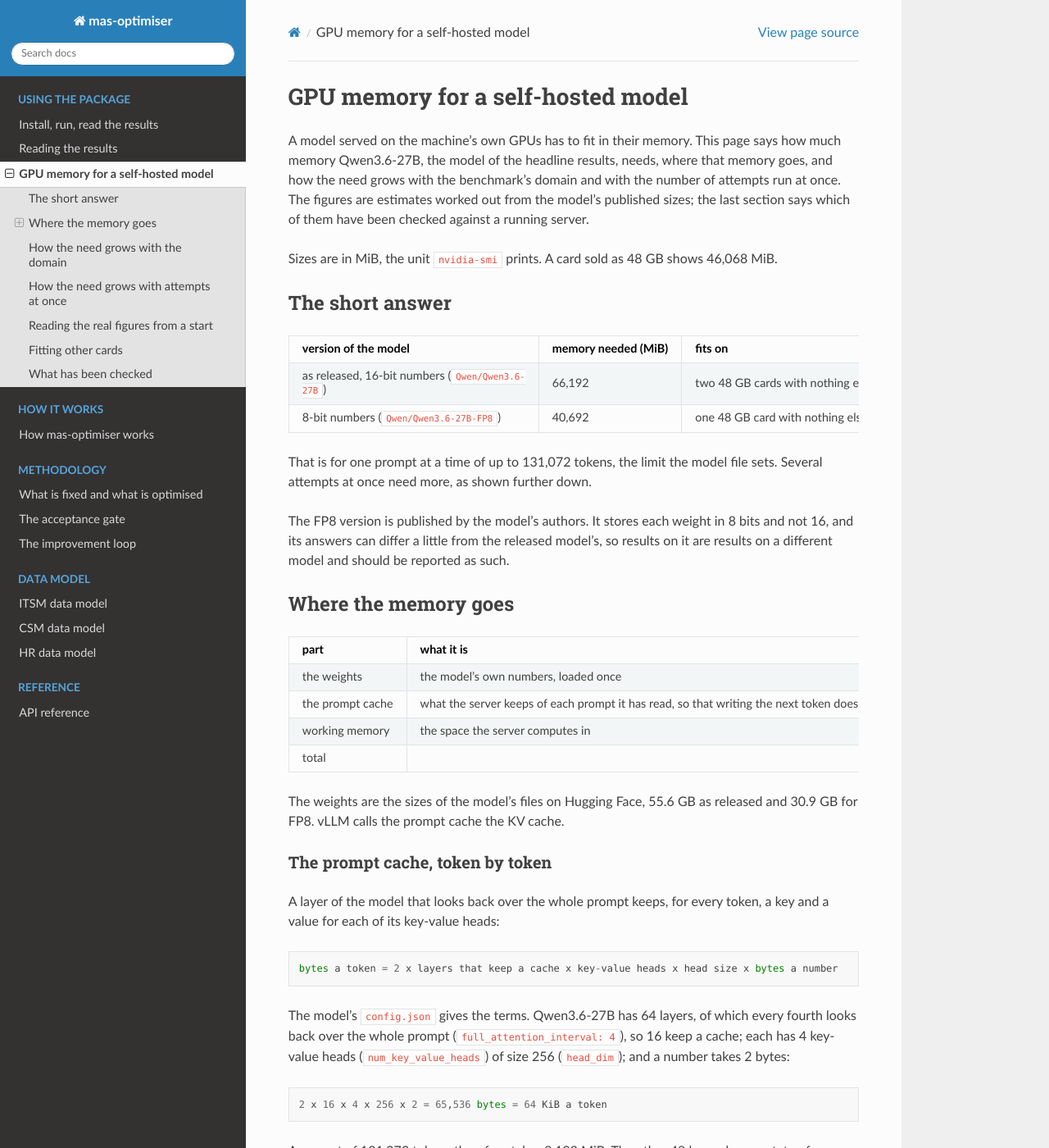
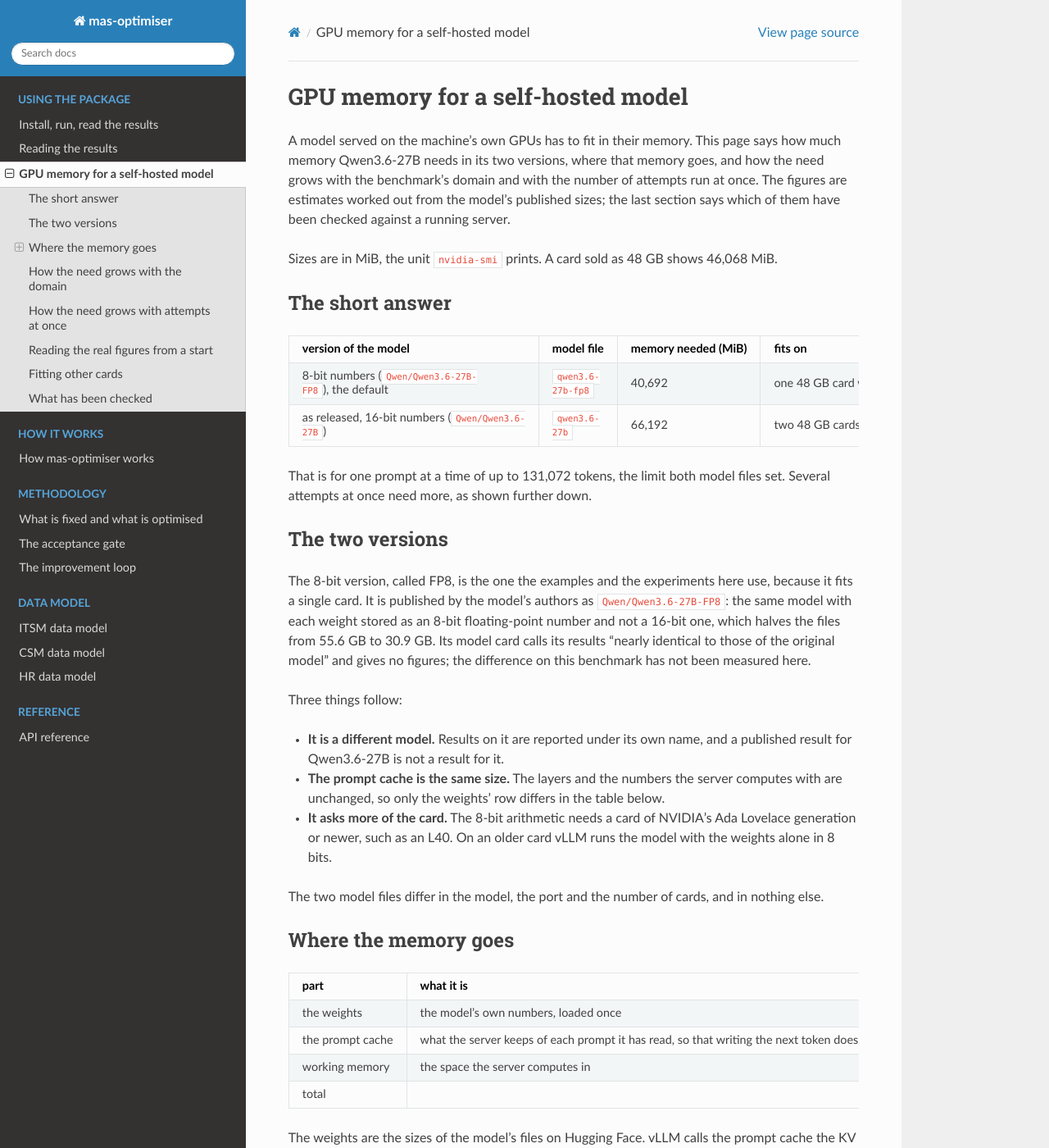
Before and after one commit to muck-or-mack/mas-optimiser, a Sphinx documentation site: the page built from docs/gpu-memory.md, in a window 1280 px wide and 1400 px high. Shown: the whole window at 82% size. Built offline with Sphinx 7.4.7 and the Read the Docs theme 3.1.0, drawn with Linux system fonts in a browser that asks for light colours; some of the changed text lies outside the part shown.

Commit message:
model file for the 8-bit qwen on one card, and the docs use it as the example

````diff
--- a/docs/gpu-memory.md
+++ b/docs/gpu-memory.md
@@ -1,41 +1,60 @@
 # GPU memory for a self-hosted model
 
 A model served on the machine's own GPUs has to fit in their memory. This
-page says how much memory Qwen3.6-27B, the model of the headline results,
-needs, where that memory goes, and how the need grows with the benchmark's
-domain and with the number of attempts run at once. The figures are
-estimates worked out from the model's published sizes; the last section
-says which of them have been checked against a running server.
+page says how much memory Qwen3.6-27B needs in its two versions, where that
+memory goes, and how the need grows with the benchmark's domain and with
+the number of attempts run at once. The figures are estimates worked out
+from the model's published sizes; the last section says which of them have
+been checked against a running server.
 
 Sizes are in MiB, the unit `nvidia-smi` prints. A card sold as 48 GB shows
 46,068 MiB.
 
 ## The short answer
 
-| version of the model                             |   memory needed (MiB) | fits on                                                       |
-|--------------------------------------------------|-----------------------|---------------------------------------------------------------|
-| as released, 16-bit numbers (`Qwen/Qwen3.6-27B`) |                66,192 | two 48 GB cards with nothing else on them, 33,096 MiB on each |
-| 8-bit numbers (`Qwen/Qwen3.6-27B-FP8`)           |                40,692 | one 48 GB card with nothing else on it, with little to spare  |
+| version of the model                                | model file        |   memory needed (MiB) | fits on                                                       |
+|-----------------------------------------------------|-------------------|-----------------------|---------------------------------------------------------------|
+| 8-bit numbers (`Qwen/Qwen3.6-27B-FP8`), the default | `qwen3.6-27b-fp8` |                40,692 | one 48 GB card with nothing else on it, with little to spare  |
+| as released, 16-bit numbers (`Qwen/Qwen3.6-27B`)    | `qwen3.6-27b`     |                66,192 | two 48 GB cards with nothing else on them, 33,096 MiB on each |
 
-That is for one prompt at a time of up to 131,072 tokens, the limit the
-model file sets. Several attempts at once need more, as shown further down.
+That is for one prompt at a time of up to 131,072 tokens, the limit both
+model files set. Several attempts at once need more, as shown further down.
 
-The FP8 version is published by the model's authors. It stores each weight
-in 8 bits and not 16, and its answers can differ a little from the released
-model's, so results on it are results on a different model and should
-be reported as such.
+## The two versions
+
+The 8-bit version, called FP8, is the one the examples and the experiments
+here use, because it fits a single card. It is published by the model's
+authors as `Qwen/Qwen3.6-27B-FP8`: the same model with each weight stored
+as an 8-bit floating-point number and not a 16-bit one, which halves the
+files from 55.6 GB to 30.9 GB. Its model card calls its results "nearly
+identical to those of the original model" and gives no figures; the
+difference on this benchmark has not been measured here.
+
+Three things follow:
+
+- **It is a different model.** Results on it are reported under its own
+  name, and a published result for Qwen3.6-27B is not a result for it.
+- **The prompt cache is the same size.** The layers and the numbers the
+  server computes with are unchanged, so only the weights' row differs in
+  the table below.
+- **It asks more of the card.** The 8-bit arithmetic needs a card of
+  NVIDIA's Ada Lovelace generation or newer, such as an L40. On an older
+  card vLLM runs the model with the weights alone in 8 bits.
+
+The two model files differ in the model, the port and the number of cards,
+and in nothing else.
 
 ## Where the memory goes
 
-| part             | what it is                                                                                                              |        as released (MiB) |                FP8 (MiB) |
+| part             | what it is                                                                                                              |              8-bit (MiB) |        as released (MiB) |
 |------------------|-------------------------------------------------------------------------------------------------------------------------|--------------------------|--------------------------|
-| the weights      | the model's own numbers, loaded once                                                                                    |                   53,000 |                   29,500 |
+| the weights      | the model's own numbers, loaded once                                                                                    |                   29,500 |                   53,000 |
 | the prompt cache | what the server keeps of each prompt it has read, so that writing the next token does not mean reading the prompt again | 8,192 for 131,072 tokens | 8,192 for 131,072 tokens |
-| working memory   | the space the server computes in                                                                                        |     5,000 (an allowance) |     3,000 (an allowance) |
-| total            |                                                                                                                         |                   66,192 |                   40,692 |
+| working memory   | the space the server computes in                                                                                        |     3,000 (an allowance) |     5,000 (an allowance) |
+| total            |                                                                                                                         |                   40,692 |                   66,192 |
 
-The weights are the sizes of the model's files on Hugging Face, 55.6 GB as
-released and 30.9 GB for FP8. vLLM calls the prompt cache the KV cache.
+The weights are the sizes of the model's files on Hugging Face. vLLM calls
+the prompt cache the KV cache.
 
 ### The prompt cache, token by token
 
@@ -105,26 +124,34 @@ memory       = weights + working memory + prompt cache
 
 With every tool given and the 95th-percentile prompt of each domain:
 
-| domain   |   attempts at once |   prompt cache (MiB) |   total, as released (MiB) |   total, FP8 (MiB) |
-|----------|--------------------|----------------------|----------------------------|--------------------|
-| CSM      |                  1 |                8,192 |                     66,192 |             40,692 |
-| CSM      |                  2 |                8,192 |                     66,192 |             40,692 |
-| CSM      |                  4 |               14,434 |                     72,434 |             46,934 |
-| CSM      |                  8 |               28,869 |                     86,869 |             61,369 |
-| HR       |                  1 |                8,192 |                     66,192 |             40,692 |
-| HR       |                  2 |                8,192 |                     66,192 |             40,692 |
-| HR       |                  4 |               12,704 |                     70,704 |             45,204 |
-| HR       |                  8 |               25,408 |                     83,408 |             57,908 |
-| ITSM     |                  1 |                8,192 |                     66,192 |             40,692 |
-| ITSM     |                  2 |                8,192 |                     66,192 |             40,692 |
-| ITSM     |                  4 |               16,293 |                     74,293 |             48,793 |
-| ITSM     |                  8 |               32,586 |                     90,586 |             65,086 |
+| domain   |   attempts at once |   prompt cache (MiB) |   total, 8-bit (MiB) |   total, as released (MiB) |
+|----------|--------------------|----------------------|----------------------|----------------------------|
+| CSM      |                  1 |                8,192 |               40,692 |                     66,192 |
+| CSM      |                  2 |                8,192 |               40,692 |                     66,192 |
+| CSM      |                  4 |               14,434 |               46,934 |                     72,434 |
+| CSM      |                  8 |               28,869 |               61,369 |                     86,869 |
+| HR       |                  1 |                8,192 |               40,692 |                     66,192 |
+| HR       |                  2 |                8,192 |               40,692 |                     66,192 |
+| HR       |                  4 |               12,704 |               45,204 |                     70,704 |
+| HR       |                  8 |               25,408 |               57,908 |                     83,408 |
+| ITSM     |                  1 |                8,192 |               40,692 |                     66,192 |
+| ITSM     |                  2 |                8,192 |               40,692 |                     66,192 |
+| ITSM     |                  4 |               16,293 |               48,793 |                     74,293 |
+| ITSM     |                  8 |               32,586 |               65,086 |                     90,586 |
 
-Two 48 GB cards hold 92,136 MiB, and vLLM 0.34.0 takes all the memory
-it finds free on each card it is given. By these figures the released model
-has room on two such cards for four attempts at once in every domain. Eight
-are at the edge: they need 83,408 to 90,586 MiB, before the
-parts this estimate leaves out.
+One 48 GB card holds 46,068 MiB, and vLLM 0.34.0 takes all the memory it
+finds free on each card it is given. By these figures the 8-bit version has
+room on one card for two attempts at once in every domain, and for four in
+HR only. The released model has room on two cards (92,136 MiB) for
+four attempts at once in every domain; eight are at the edge, at
+83,408 to 90,586 MiB before the parts this estimate leaves out.
+
+More attempts in flight than the cache holds is not an error: the server
+makes the extra requests wait their turn, which costs time and fails
+nothing. On a small model, four prompts of 9,021 tokens sent at once to a
+cache of 14,848 tokens were all answered, in 2 to 7 seconds against 1.7 for
+one alone, and the server's log showed requests waiting. So a `concurrency`
+above what fits is safe and gains no speed.
 
 The table counts every attempt's whole prompt. vLLM can keep once the start
 that several prompts share, here the tool descriptions (its prefix
@@ -133,40 +160,46 @@ caching); what that saves has not been measured.
 ## Reading the real figures from a start
 
 The server writes what it found to its log, whose path `mas-optimiser
-server` prints. Three lines carry the figures above, shown here as vLLM
-0.34.0 writes them (for a small model on a 6 GB card):
+server` prints. Four lines carry the figures above, shown here as vLLM
+0.34.0 writes them (for a small model on a 6 GB card, with a limit of
+12,288 tokens and then of 16,384):
 
 ```
 Model loading took 1.12 GiB memory and 4.888129 seconds
-Available KV cache memory: 2.32 GiB
+GPU KV cache size: 14,848 tokens
+Maximum concurrency for 12,288 tokens per request: 1.21x
 ValueError: To serve at least one request with the model's max seq len (16384), (1.75 GiB KV cache is needed, which is larger than the available KV cache memory (1.58 GiB). Based on the available memory, the estimated maximum model length is 14784.
 ```
 
-The first is the weights, the second the prompt cache the server was left
-with. The third appears only when the limit on prompt length does not fit,
-and names the longest that would; `mas-optimiser server` prints it when it
-reports that the server stopped by itself.
+The first is the weights. The second is the prompt cache the server ended
+up with, in tokens, and the third how many prompts of the longest length
+allowed fit in it at once. The fourth appears only when the limit on prompt
+length does not fit, and names the longest that would; `mas-optimiser
+server` prints it when it reports that the server stopped by itself.
 
 ## Fitting other cards
 
-The model file's `server` block holds the settings (`configs/models/qwen3.6-27b.yaml`).
+The model file's `server` block holds the settings (`configs/models/qwen3.6-27b-fp8.yaml`).
 
-| the machine has                  | what to change                                                                                                                                                                                                          |
-|----------------------------------|-------------------------------------------------------------------------------------------------------------------------------------------------------------------------------------------------------------------------|
-| a different number of cards      | `--tensor-parallel-size`, the number of cards the model is spread over                                                                                                                                                  |
-| less memory than the tables ask  | a lower `--max-model-len` (every 16,000 tokens fewer free 1,000 MiB), fewer attempts at once (`concurrency` in the experiment file), or the FP8 version (`llm_model: Qwen/Qwen3.6-27B-FP8` in a copy of the model file) |
-| cards shared with other programs | `mas-optimiser server <model> --gpus 2,3` to name the cards, and `--gpu-memory-utilization=<share>` among the server's options to leave the rest of each card to the others                                             |
+| the machine has                  | what to change                                                                                                                                                              |
+|----------------------------------|-----------------------------------------------------------------------------------------------------------------------------------------------------------------------------|
+| a different number of cards      | `--tensor-parallel-size`, the number of cards the model is spread over                                                                                                      |
+| less memory than the tables ask  | a lower `--max-model-len` (every 16,000 tokens fewer free 1,000 MiB) or fewer attempts at once (`concurrency` in the experiment file)                                       |
+| two cards of 48 GB to itself     | the model as released: `qwen3.6-27b` in place of `qwen3.6-27b-fp8`                                                                                                          |
+| cards shared with other programs | `mas-optimiser server <model> --gpus 2,3` to name the cards, and `--gpu-memory-utilization=<share>` among the server's options to leave the rest of each card to the others |
 
 Before a start, `mas-optimiser server` warns of any card that already has
 memory in use, since that is the usual reason for a model not to fit.
 
 ## What has been checked
 
-| figure                                | where it stands                                                                                                |
-|---------------------------------------|----------------------------------------------------------------------------------------------------------------|
-| the weights                           | the sizes of the model's files on Hugging Face, read on 23 and 24/11/2026                                      |
-| the prompt cache a token              | from the formula; the formula gives vLLM's own figure for Qwen3-0.6B, and has not been compared on Qwen3.6-27B |
-| the 48 layers left out of the formula | not worked out; they make the real figure larger than the estimate by an amount not known                      |
-| working memory                        | an allowance, not a measurement                                                                                |
-| prompt lengths                        | counted by another model's tokeniser, on that model's runs                                                     |
-| the totals                            | not yet confirmed by a start of Qwen3.6-27B on cards with nothing else on them                                 |
+| figure                                      | where it stands                                                                                                |
+|---------------------------------------------|----------------------------------------------------------------------------------------------------------------|
+| the weights                                 | the sizes of the model's files on Hugging Face, read on 23 and 24/11/2026                                      |
+| the prompt cache a token                    | from the formula; the formula gives vLLM's own figure for Qwen3-0.6B, and has not been compared on Qwen3.6-27B |
+| the 48 layers left out of the formula       | not worked out; they make the real figure larger than the estimate by an amount not known                      |
+| working memory                              | an allowance, not a measurement                                                                                |
+| prompt lengths                              | counted by another model's tokeniser, on that model's runs                                                     |
+| the 8-bit version                           | its file follows its model card's commands for vLLM; it has not yet been served here                           |
+| more prompts in flight than the cache holds | observed on a small model: every request was answered, the extra ones after a wait                             |
+| the totals                                  | not yet confirmed by a start of either version on cards with nothing else on them                              |
````
Also changed, not shown: README.md (+37 -28 lines), docs/how-it-works.md (+1 -1 lines), 4 other files.
